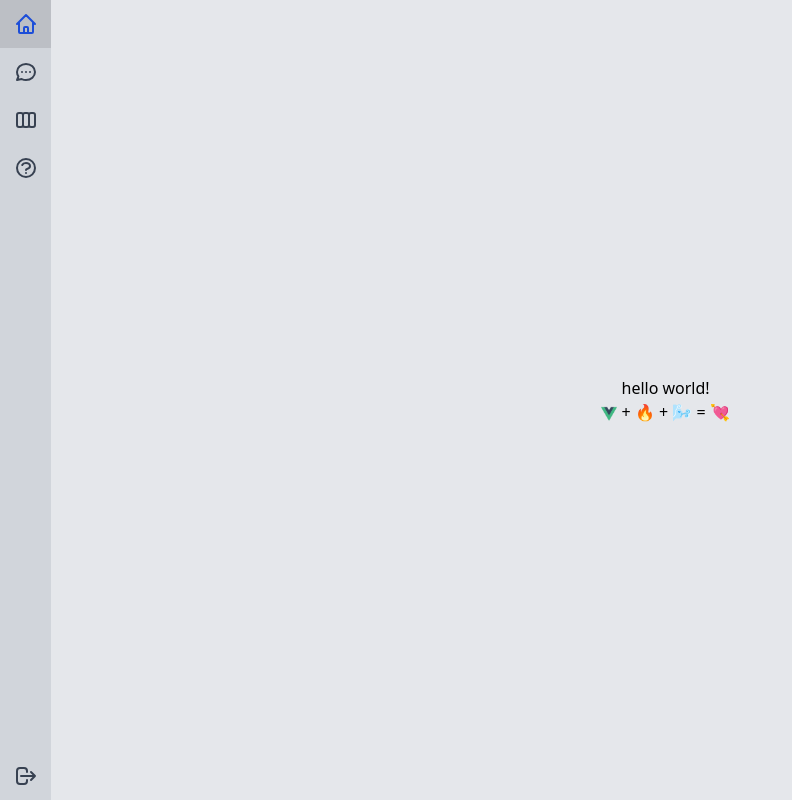
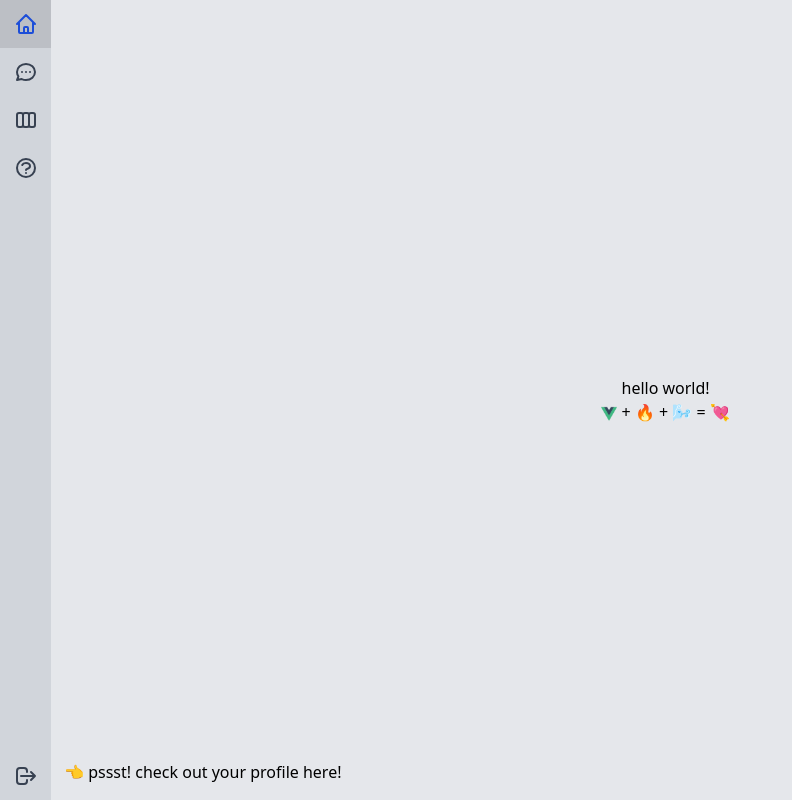
Before and after one commit to LuisKolb/social-app, a Vue app: page / in a window 1280 px wide. Shown: the whole page, without its empty margins (0-792 px from the left). Built offline with nearby package versions, Linux system fonts and the light colour scheme; no server answers.

Commit message:
improve active router path indicator in navbar

```diff
--- a/src/components/Navbar.vue
+++ b/src/components/Navbar.vue
@@ -31,7 +31,7 @@
             </router-link>
             -->
             <router-link class="p-3 text-xs w-full h-full flex flex-col items-center" to="/profile" v-if="loggedIn">
-                <img class="w-6 h-6 md:mb-2 rounded-full" :src="userPhotoURL || require('@/assets/default-user-photo.jpg')" v-if="loggedIn" alt="User Photo" />
+                <img class="w-6 h-6 rounded-full" :src="userPhotoURL || require('@/assets/default-user-photo.jpg')" v-if="loggedIn" alt="User Photo" />
             </router-link>
             <a class="p-3 text-xs w-full h-full flex flex-col items-center" @click="doSignInWithGoogle" v-if="!loggedIn">
                 <svg class="w-6 h-6 stroke-current" xmlns="http://www.w3.org/2000/svg" fill="none" viewBox="0 0 24 24" stroke="currentColor">
@@ -77,6 +77,9 @@ export default {
 a.router-link-exact-active {
     background-color: rgba(0, 0, 0, 0.1);
 }
+#router-parent.dark a.router-link-exact-active {
+    background-color: rgba(255, 255, 255, 0.1);
+}
 
 a.router-link-exact-active svg {
     color: rgba(29, 78, 216, var(--tw-text-opacity));
--- a/src/views/Home.vue
+++ b/src/views/Home.vue
@@ -5,5 +5,8 @@
       <br />
       <img class="inline h-4 w-4" src="@/assets/logo.png" alt="vue" /> + 🔥 + 🌬 = 💘
     </div>
+    <div class="absolute left-16 bottom-4 truncate">
+      👈 pssst! check out your profile here!
+    </div>
   </div>
 </template>
--- a/src/views/Profile.vue
+++ b/src/views/Profile.vue
@@ -14,7 +14,7 @@
                 </div>
             </div>
             <div class="">
-                <button id="darkmode-button" @click="doToggleDarkmode" class="p-2 w-full rounded-md border-2 border-gray-200 bg-gray-200 dark:bg-gray-700 dark:border-gray-700 shadow-sm">Lights {{ darkmode ? "Off 🌙" : "On ☀" }}</button>
+                <button id="darkmode-button" @click="doToggleDarkmode" class="p-2 w-full rounded-md border-2 border-gray-200 bg-gray-200 dark:bg-gray-700 dark:border-gray-700 shadow-sm">Lights are {{ darkmode ? "Off 🌙" : "On ☀" }}</button>
             </div>
             <div class="">
                 <button id="logout-button" @click="signOut" class="p-2 w-full rounded-md border-2 border-red-600 text-red-600">Sign Out</button>
```
